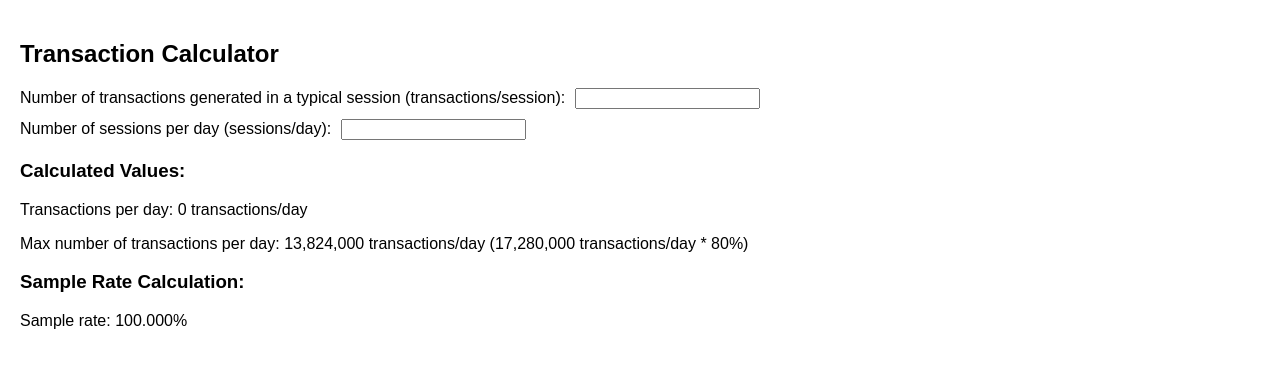
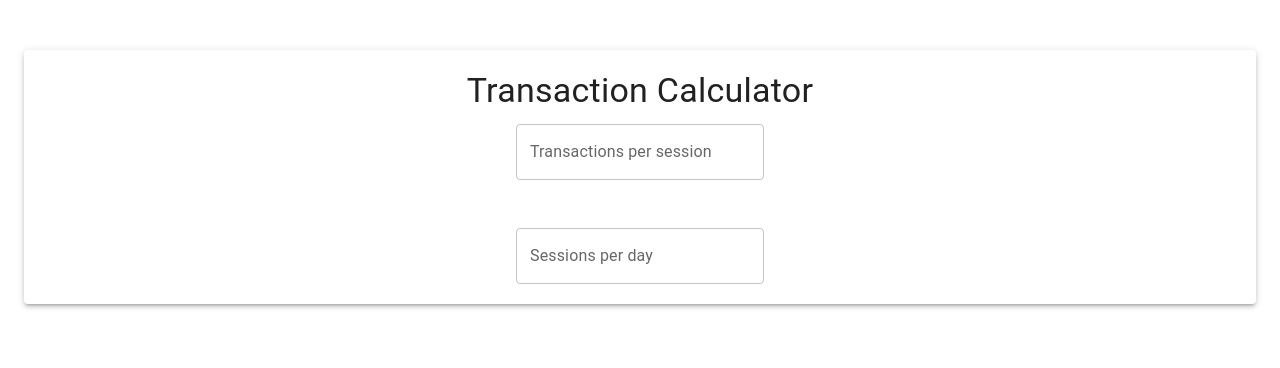
Before and after one commit to cstavitsky/sample-rate-calculator, a React (Create React App) app: page / in a window 1280 px wide. Shown: the top 368 px of the page. Built offline with nearby package versions, Linux system fonts and the light colour scheme.

Commit message:
update formatting, use material ui

```diff
--- a/package.json
+++ b/package.json
@@ -3,6 +3,9 @@
   "version": "0.1.0",
   "private": true,
   "dependencies": {
+    "@emotion/react": "^11.13.3",
+    "@emotion/styled": "^11.13.0",
+    "@mui/material": "^6.1.4",
     "@testing-library/jest-dom": "^5.17.0",
     "@testing-library/react": "^13.4.0",
     "@testing-library/user-event": "^13.5.0",
--- a/src/App.js
+++ b/src/App.js
@@ -1,117 +1,162 @@
 import React, { useState } from "react";
+import {
+  Container,
+  Grid2,
+  TextField,
+  Typography,
+  Paper,
+  Box,
+} from "@mui/material";
 
-const TransactionCalculator = () => {
+function App() {
   const [transactionsPerSession, setTransactionsPerSession] = useState("");
   const [sessionsPerDay, setSessionsPerDay] = useState("");
   const [errorMessage, setErrorMessage] = useState("");
 
-  const MAX_TRANSACTIONS_PER_DAY = 13824000;
-  const MAX_TRANSACTIONS_CALCULATION = 17280000 * 0.8;
+  const maxTransactionsPerDay = 13824000;
 
-  // Helper function to format numbers with commas
-  const formatNumber = (num) => {
-    return num.toString().replace(/\B(?=(\d{3})+(?!\d))/g, ",");
+  // Utility function to format numbers with commas
+  const formatNumberWithCommas = (value) => {
+    return value.toString().replace(/\B(?=(\d{3})+(?!\d))/g, ",");
   };
 
-  // Validate input to allow only integers
-  const handleInputChange = (setter) => (e) => {
+  // Remove commas for calculations
+  const removeCommas = (value) => {
+    return value.replace(/,/g, "");
+  };
+
+  // Handle form input with comma formatting
+  const handleInput = (setState) => (e) => {
     const value = e.target.value;
-    if (/^\d*$/.test(value)) {
+    const numericValue = value.replace(/,/g, ""); // Remove commas before processing
+
+    if (/^\d*$/.test(numericValue)) {
+      setState(formatNumberWithCommas(numericValue));
       setErrorMessage("");
-      setter(value);
     } else {
-      setErrorMessage("Please enter a valid integer.");
+      setErrorMessage("Please enter a valid integer");
     }
   };
 
-  // Calculate total transactions per day
+  // Calculate results
   const calculateTransactionsPerDay = () => {
-    const transactions = parseInt(transactionsPerSession, 10);
-    const sessions = parseInt(sessionsPerDay, 10);
-
-    if (!transactions || !sessions) {
-      return 0;
+    if (transactionsPerSession && sessionsPerDay) {
+      const transactions = parseInt(removeCommas(transactionsPerSession));
+      const sessions = parseInt(removeCommas(sessionsPerDay));
+      return transactions * sessions;
     }
-    return transactions * sessions;
+    return 0;
   };
 
-  // Calculate sampling rate if transactions exceed max
-  const calculateSampleRate = (transactionsPerDay) => {
-    if (transactionsPerDay <= MAX_TRANSACTIONS_PER_DAY) {
-      return 100;
+  const calculatedTransactions = calculateTransactionsPerDay();
+
+  // Calculate sampling percentage if exceeding max transactions per day
+  const calculateSamplePercentage = () => {
+    if (calculatedTransactions > maxTransactionsPerDay) {
+      return ((maxTransactionsPerDay / calculatedTransactions) * 100).toFixed(
+        3
+      );
     }
-    return (MAX_TRANSACTIONS_PER_DAY / transactionsPerDay) * 100;
+    return 100;
   };
 
-  const transactionsPerDay = calculateTransactionsPerDay();
-  const sampleRate = calculateSampleRate(transactionsPerDay);
+  const samplePercentage = calculateSamplePercentage();
 
   return (
-    <div style={{ padding: "20px", fontFamily: "Arial" }}>
-      <h2>Transaction Calculator</h2>
+    <Container maxWidth="m" style={{ marginTop: "50px" }}>
+      <Paper elevation={3} style={{ padding: "20px" }}>
+        <Box textAlign="center">
+          <Typography variant="h4" gutterBottom>
+            Transaction Calculator
+          </Typography>
+        </Box>
 
-      <div style={{ marginBottom: "10px" }}>
-        <label>
-          Number of transactions generated in a typical session
-          (transactions/session):
-          <input
-            type="text"
-            value={transactionsPerSession}
-            onChange={handleInputChange(setTransactionsPerSession)}
-            style={{ marginLeft: "10px" }}
-          />
-        </label>
-      </div>
+        <Grid2 container spacing={6} direction="column" alignItems="center">
+          <Grid2 item>
+            <TextField
+              label="Transactions per session"
+              variant="outlined"
+              fullWidth
+              value={transactionsPerSession}
+              onChange={handleInput(setTransactionsPerSession)}
+              error={!!errorMessage}
+              helperText={errorMessage ? "Please enter a valid integer" : ""}
+            />
+          </Grid2>
 
-      <div style={{ marginBottom: "10px" }}>
-        <label>
-          Number of sessions per day (sessions/day):
-          <input
-            type="text"
-            value={sessionsPerDay}
-            onChange={handleInputChange(setSessionsPerDay)}
-            style={{ marginLeft: "10px" }}
-          />
-        </label>
-      </div>
+          <Grid2 item>
+            <TextField
+              label="Sessions per day"
+              variant="outlined"
+              fullWidth
+              value={sessionsPerDay}
+              onChange={handleInput(setSessionsPerDay)}
+              error={!!errorMessage}
+              helperText={errorMessage ? "Please enter a valid integer" : ""}
+            />
+          </Grid2>
 
-      {errorMessage && <p style={{ color: "red" }}>{errorMessage}</p>}
+          {calculatedTransactions > 0 && (
+            <Grid2 item>
+              <Box textAlign="left">
+                <Typography variant="h6">
+                  Max transactions/day: 13,824,000
+                </Typography>
+                <Typography variant="h6">
+                  Estimated transactions/day:{" "}
+                  {calculatedTransactions.toLocaleString()}
+                </Typography>
+                <hr />
 
-      <div style={{ marginTop: "20px" }}>
-        <h3>Calculated Values:</h3>
-        <p>
-          Transactions per day: {formatNumber(transactionsPerDay)}{" "}
-          transactions/day
-        </p>
+                {calculatedTransactions > maxTransactionsPerDay ? (
+                  <>
+                    <Typography
+                      variant="h6"
+                      color="error"
+                      style={{ fontWeight: "bold" }}
+                    >
+                      Customer will need to sample!
+                    </Typography>
+                    <hr />
+                  </>
+                ) : (
+                  <Typography
+                    variant="h6"
+                    color="green"
+                    style={{ fontWeight: "bold" }}
+                  >
+                    Sampling at 100% is OK.
+                  </Typography>
+                )}
 
-        <p>
-          Max number of transactions per day:{" "}
-          {formatNumber(MAX_TRANSACTIONS_PER_DAY)} transactions/day (17,280,000
-          transactions/day * 80%)
-        </p>
+                <Typography variant="h6">
+                  {samplePercentage === 100 ? (
+                    "(Estimated transactions/day is below the max)"
+                  ) : (
+                    <div>
+                      <Typography variant="h5">
+                        Sampling Percentage: {samplePercentage}%{" "}
+                      </Typography>
+                      <p>Calculation breakdown:</p>
+                      Max transactions/day ={" "}
+                      {maxTransactionsPerDay.toLocaleString()}
+                      <br />
+                      Estimated transactions/day ={" "}
+                      {calculatedTransactions.toLocaleString()}
+                      <br />
+                      Sample rate = ({maxTransactionsPerDay.toLocaleString()} /
+                      {calculatedTransactions.toLocaleString()}) * 100% ={" "}
+                      {samplePercentage}%
+                    </div>
+                  )}
+                </Typography>
+              </Box>
+            </Grid2>
+          )}
+        </Grid2>
+      </Paper>
+    </Container>
+  );
+}
 
-        {transactionsPerDay > MAX_TRANSACTIONS_PER_DAY && (
-          <p style={{ color: "red", fontWeight: "bold" }}>
-            You will need to sample the transactions.
-          </p>
-        )}
-
-        <h3>Sample Rate Calculation:</h3>
-        <p>Sample rate: {sampleRate.toFixed(3)}%</p>
-
-        {transactionsPerDay > MAX_TRANSACTIONS_PER_DAY && (
-          <p>
-            Calculation breakdown: <br />
-            Max transactions/day = {formatNumber(MAX_TRANSACTIONS_PER_DAY)}{" "}
-            <br />
-            Current transactions/day = {formatNumber(transactionsPerDay)} <br />
-            Sample rate = ({formatNumber(MAX_TRANSACTIONS_PER_DAY)} /{" "}
-            {formatNumber(transactionsPerDay)}) * 100 = {sampleRate.toFixed(3)}%
-          </p>
-        )}
-      </div>
-    </div>
-  );
-};
-
-export default TransactionCalculator;
+export default App;
```
Also changed, not shown: 1 other file (tests, documents, lock files or other folders).
